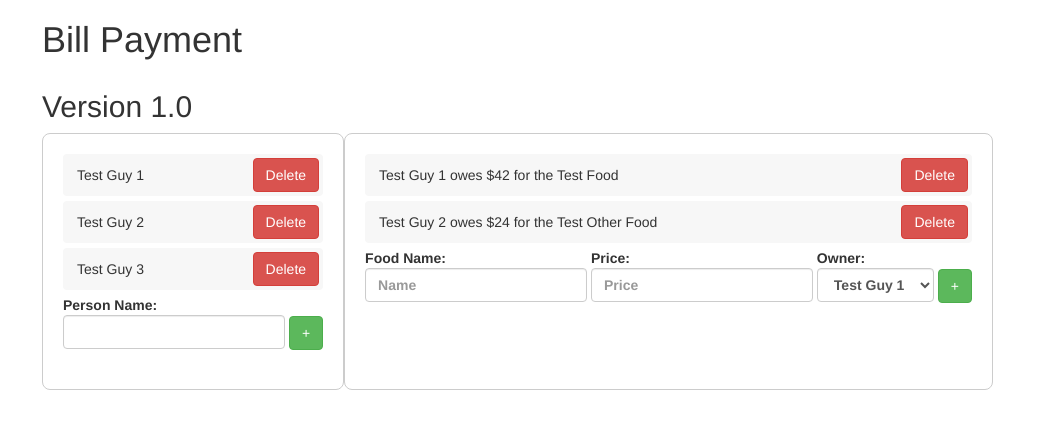
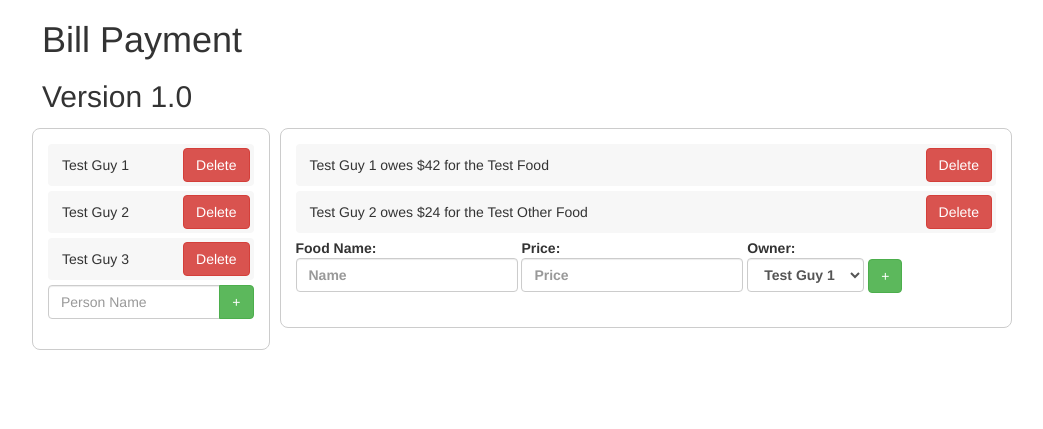
Before and after one commit to Schwaitz/2016-hackathon-tip-calculator, a PHP site: page / in a window 1280 px wide. Shown: the top 429 px of the page, without its empty margins (118-1161 px from the left). Run offline with PHP 8.4, Linux system fonts and the light colour scheme.

Commit message:
With style

```diff
--- a/css/style.css
+++ b/css/style.css
@@ -1,28 +1,22 @@
 .content {
     width: 960px;
     margin: 0 auto;
-
-    /* Top -> bottom */
-    display: flex;
-    flex-direction: column;
 }
 
-#main {
-    /* Left -> right */
-    display: flex;
-    flex-direction: row;
+.col {
+    padding: 5px;
 }
 
 #people {
-    padding: 20px;
     border: 1px solid #ccc;
     border-radius: 8px;
+    padding: 15px;
 }
 
 #bill {
-    padding: 20px;
     border: 1px solid #ccc;
     border-radius: 8px;
+    padding: 15px;
 }
 
 .billItem, .personItem {
--- a/index.html
+++ b/index.html
@@ -26,17 +26,24 @@
         <h1>Bill Payment</h1>
         <h2>Version 1.0</h2>
 
-        <div id="main">
+        <div class="row">
+            <div class="col col-md-3">
                 <div id="people">
                     <div id="peopleItems">
 
                     </div>
                     <div class="form-group">
-                    <label for="addPersonName">Person Name: <input type="text" class="form-control" id="addPersonName"></label>
+                        <div class="input-group">
+                            <input type="text" class="form-control" id="addPersonName" placeholder="Person Name">
+                            <span class="input-group-btn">
                                 <button id="addPersonButton" class="btn btn-success">+</button>
+                            </span>
+                        </div>
+                    </div>
                 </div>
             </div>
 
+            <div class="col col-md-9">
                 <div id="bill">
                     <div id="billItems">
 
@@ -48,7 +55,7 @@
                         <button id="addItemButton" class="btn btn-success">+</button>
                     </div>
                 </div>
-
+            </div>
         </div>
     </div>
 </body>
```
Lines whose indentation alone changed are shown as unchanged.
